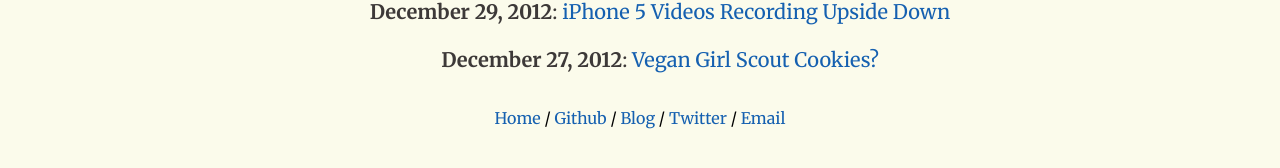
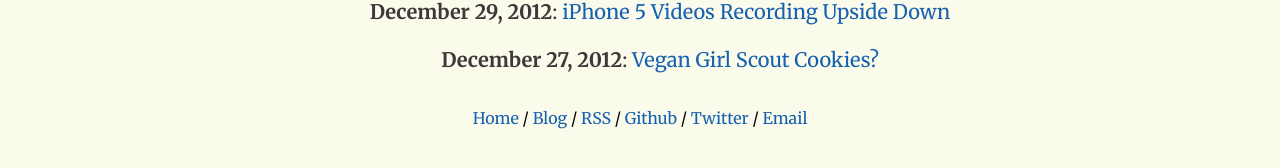
Before and after one commit to clarkhtse/blog, a Jekyll site: the page built from index.html, in a window 1280 px wide. Shown: the part 454-622 px from the top of the page. Built offline with Jekyll 4.4.1, drawn with Linux system fonts in a browser that asks for light colours; Markdown is read by kramdown in place of the engine named in the settings.

Commit message:
Footer updates

```diff
--- a/_layouts/default.html
+++ b/_layouts/default.html
@@ -26,9 +26,11 @@
         <footer>
           <a href='http://dankim.org' title="Home">Home</a>
           /
+          <a href='http://dankim.org/blog' title="Dan Kim's Blog">Blog</a>
+          /
+          <a href='http://dankim.org/blog/rss.xml' title="Dan Kim's Blog RSS">RSS</a>
+          /
           <a href='http://github.com/lateplate' title="Dan Kim's Github">Github</a>
-          /
-          <a href='http://dankim.org/blog' title="Dan Kim's Blog">Blog</a>
           /
           <a href='http://twitter.com/dankim' title='Dan Kim on Twitter'>Twitter</a>
           /
```
